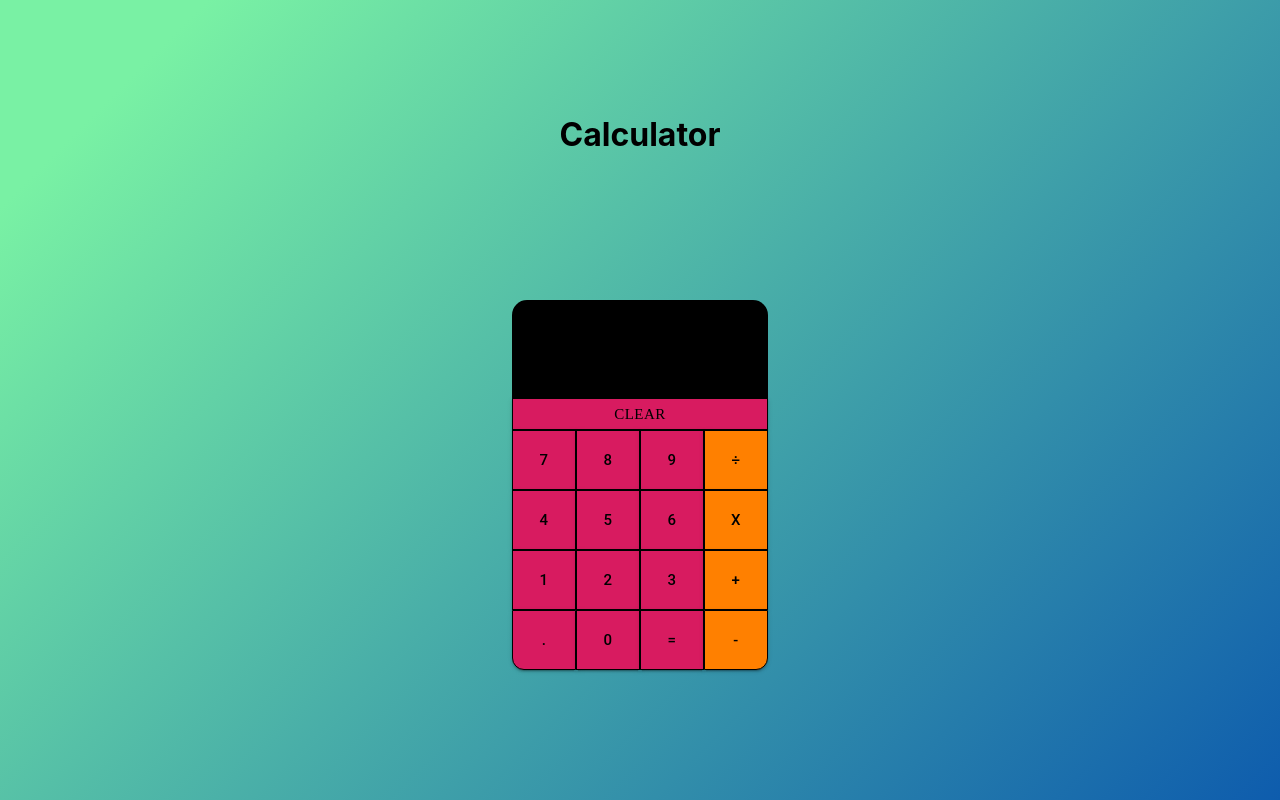
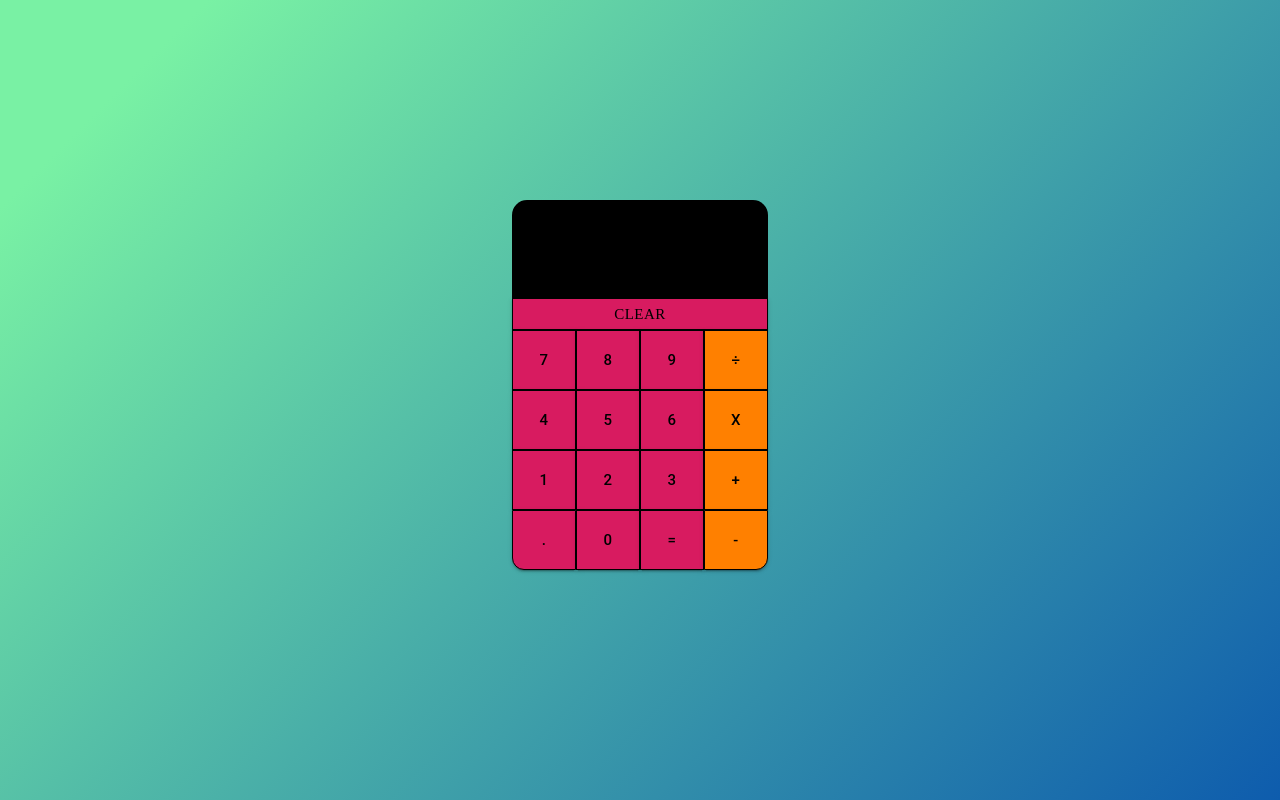
Before and after one commit to ArielCalisaya/calculator-ng, a React (Create React App) app: page / in a window 1280 px wide. Built offline with nearby package versions, Linux system fonts and the light colour scheme.

Commit message:
Latest changes

```diff
--- a/src/App.js
+++ b/src/App.js
@@ -11,7 +11,6 @@ function App() {
   return (
     <MuiThemeProvider theme={theme}>
       <div className="App">
-        <h1 className="calculator-title">Calculator</h1>
         <Calculator />
       </div>
     </MuiThemeProvider>
--- a/src/components/Calculator.js
+++ b/src/components/Calculator.js
@@ -47,7 +47,6 @@ const Calculator = (props) => {
         onChange={writeOnData}
         value={data}
         className={classes.inputStyle}/>
-
       </div>
         <Keyboard target={targetButton} clear={clearDigits}/>
     </div>
--- a/src/index.css
+++ b/src/index.css
@@ -18,11 +18,6 @@ body {
   background-image: linear-gradient(135deg, #79f1a4 10%, #0e5cad 100%);
   height: 100vh;
   width: 100%;
-}
-.calculator-title {
-  margin: 0;
-  margin-bottom: -70px;
-  text-align: center;
 }
 
 .container {
--- a/src/util/theButton.js
+++ b/src/util/theButton.js
@@ -11,7 +11,7 @@ const styles = (theme) => ({
   ...theme.styled,
 });
 
-const TheButton = ({ children, editButton, onClick, value, key }) => {
+const TheButton = ({ children, editButton, onClick, value }) => {
 
 /*
   This variable allows to differentiate between operator
```
